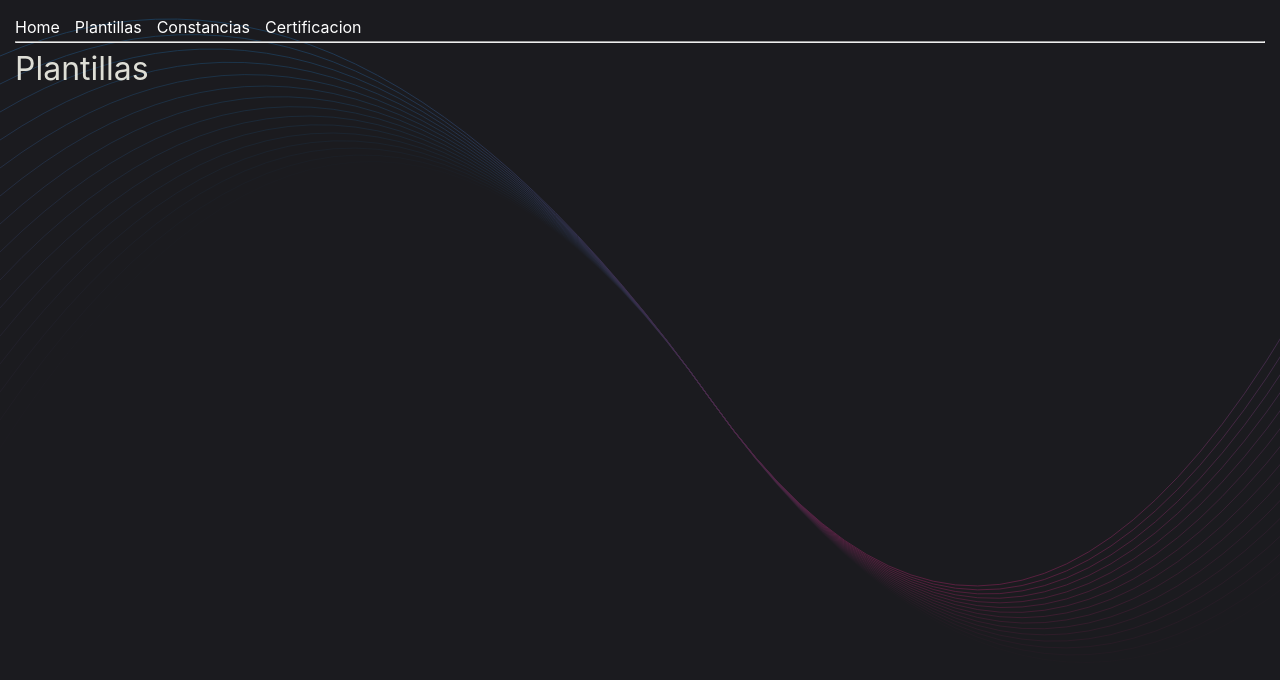
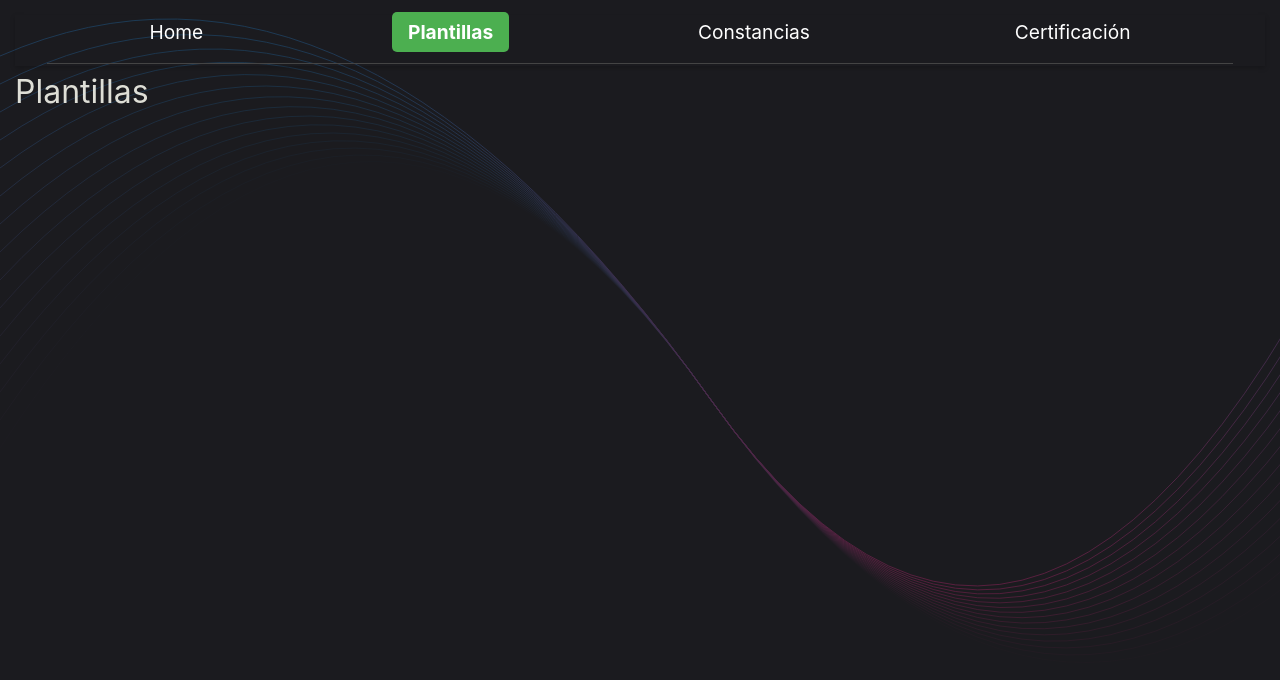
Before and after one commit to arm-code/electron-erp-spayt, a React (Vite) app in the folder src/renderer/: page /plantillas in a window 1280 px wide. Shown: the top 680 px of the page. Built offline with nearby package versions, Linux system fonts and the light colour scheme.

Commit message:
adding styles to navbar

```diff
--- a/src/renderer/src/UI/nav/NavBar.jsx
+++ b/src/renderer/src/UI/nav/NavBar.jsx
@@ -1,5 +1,5 @@
 import React from 'react'
-import { Link } from 'react-router-dom'
+import { NavLink } from 'react-router-dom'
 import { Nav } from './NavBar.styles'
 
 export const NavBar = () => {
@@ -7,16 +7,37 @@ export const NavBar = () => {
     <Nav>
       <ul>
         <li>
-          <Link to="/">Home</Link>
+          <NavLink
+            to="/"
+            end
+            className={({ isActive }) => (isActive ? 'active-link' : '')} // Aquí se usa `isActive` para asignar la clase activa
+          >
+            Home
+          </NavLink>
         </li>
         <li>
-          <Link to="/plantillas">Plantillas</Link>
+          <NavLink
+            to="/plantillas"
+            className={({ isActive }) => (isActive ? 'active-link' : '')}
+          >
+            Plantillas
+          </NavLink>
         </li>
         <li>
-          <Link to="/constancias">Constancias</Link>
+          <NavLink
+            to="/constancias"
+            className={({ isActive }) => (isActive ? 'active-link' : '')}
+          >
+            Constancias
+          </NavLink>
         </li>
         <li>
-          <Link to="/certificacion">Certificacion</Link>
+          <NavLink
+            to="/certificacion"
+            className={({ isActive }) => (isActive ? 'active-link' : '')}
+          >
+            Certificación
+          </NavLink>
         </li>
       </ul>
       <hr />
--- a/src/renderer/src/UI/nav/NavBar.styles.jsx
+++ b/src/renderer/src/UI/nav/NavBar.styles.jsx
@@ -1,21 +1,53 @@
 import styled from 'styled-components'
 
 export const Nav = styled.nav`
+  padding: 0.1rem 2rem;
+  box-shadow: 0 2px 5px rgba(0, 0, 0, 0.2);
+  position: sticky;
+  top: 0;
+  z-index: 100;
   width: 100%;
 
+  /* Estilos para los enlaces dentro de la lista */
   ul {
+    list-style: none;
     display: flex;
-    flex-direction: row;
-    gap: 15px;
+    justify-content: space-around;
+    margin: 0;
     padding: 0;
   }
 
-  ul li {
-    list-style: none;
+  li {
+    margin: 0;
   }
 
   a {
     text-decoration: none;
-    color: white;
+    color: #fff;
+    font-size: 1.2rem;
+    padding: 0.5rem 1rem;
+    border-radius: 5px;
+    transition:
+      background-color 0.3s,
+      transform 0.2s ease;
+  }
+
+  /* Efecto hover para los enlaces */
+  a:hover {
+    background-color: #4caf50;
+    transform: scale(1.1);
+  }
+
+  /* Estilos para el enlace activo */
+  .active-link {
+    background-color: #4caf50;
+    font-weight: bold;
+  }
+
+  /* Estilo para la línea horizontal */
+  hr {
+    margin-top: 1rem;
+    border: 0;
+    border-top: 1px solid #444;
   }
 `
--- a/src/renderer/src/plantillas/PlantillasPage.jsx
+++ b/src/renderer/src/plantillas/PlantillasPage.jsx
@@ -1,9 +1,14 @@
 import React from 'react'
+import { motion } from 'framer-motion' // Importamos motion de framer-motion
 
 export const PlantillasPage = () => {
   return (
-    <>
-        <h1>Plantillas</h1>
-    </>
+    <motion.div
+      initial={{ opacity: 0, y: 20 }}
+      animate={{ opacity: 1, y: 0 }}
+      transition={{ duration: 0.8, ease: 'easeOut' }} // Configuración de la animación
+    >
+      <h1>Plantillas</h1>
+    </motion.div>
   )
 }
```
